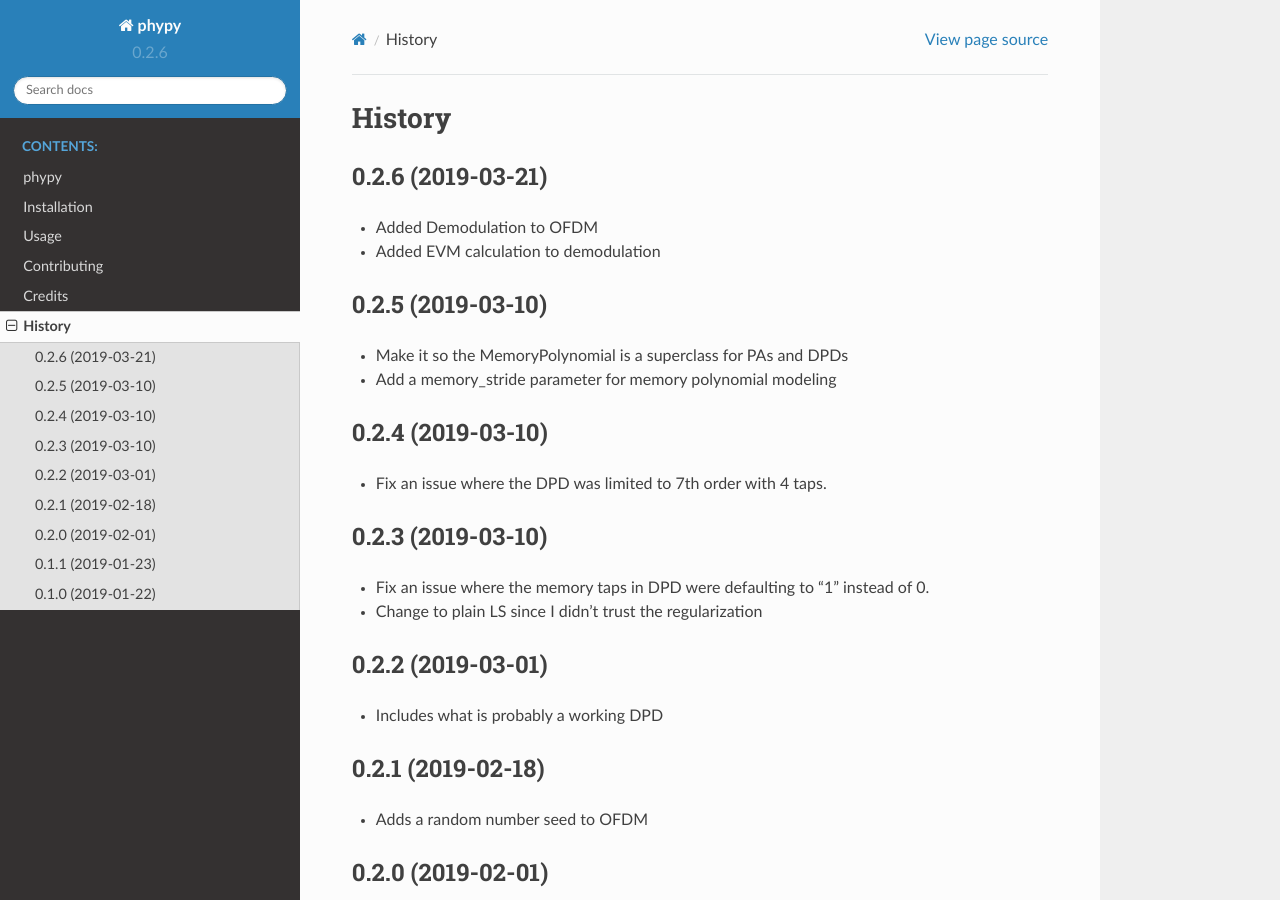
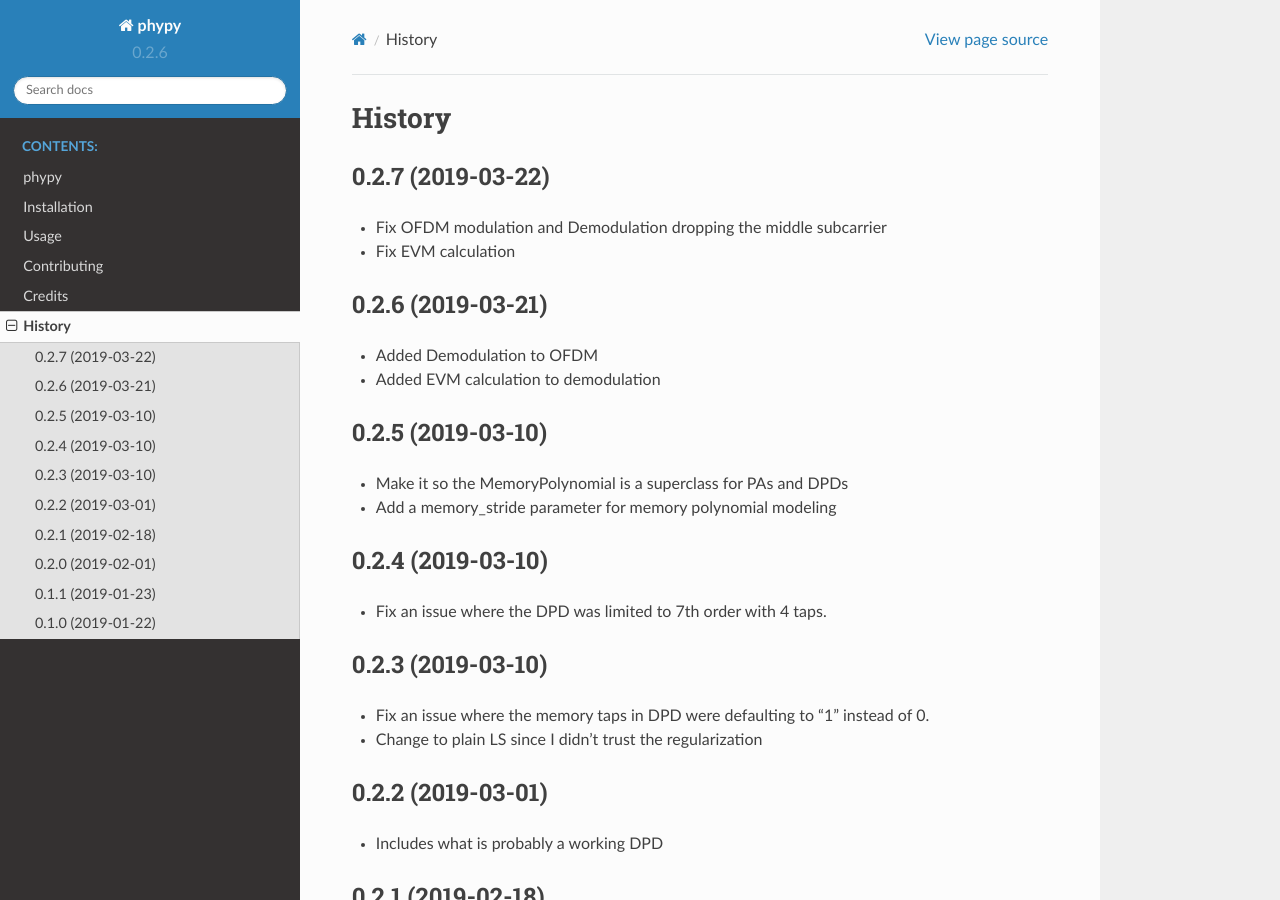
Before and after one commit to ctarver/phypy, a Sphinx documentation site: the page built from docs/history.rst, in a window 1280 px wide and 900 px high. Built offline with Sphinx 7.4.7 and the Read the Docs theme 2.0.0, drawn with Linux system fonts in a browser that asks for light colours; pages that are not in the unit, such as notebooks, are missing from menus.

Commit message:
Update history and docs for new version

```diff
--- a/HISTORY.rst
+++ b/HISTORY.rst
@@ -1,6 +1,11 @@
 =======
 History
 =======
+
+0.2.7 (2019-03-22)
+------------------
+* Fix OFDM modulation and Demodulation dropping the middle subcarrier
+* Fix EVM calculation
 
 0.2.6 (2019-03-21)
 ------------------
```
Also changed, not shown: docs/source/phypy.rst (+8 -0 lines).
